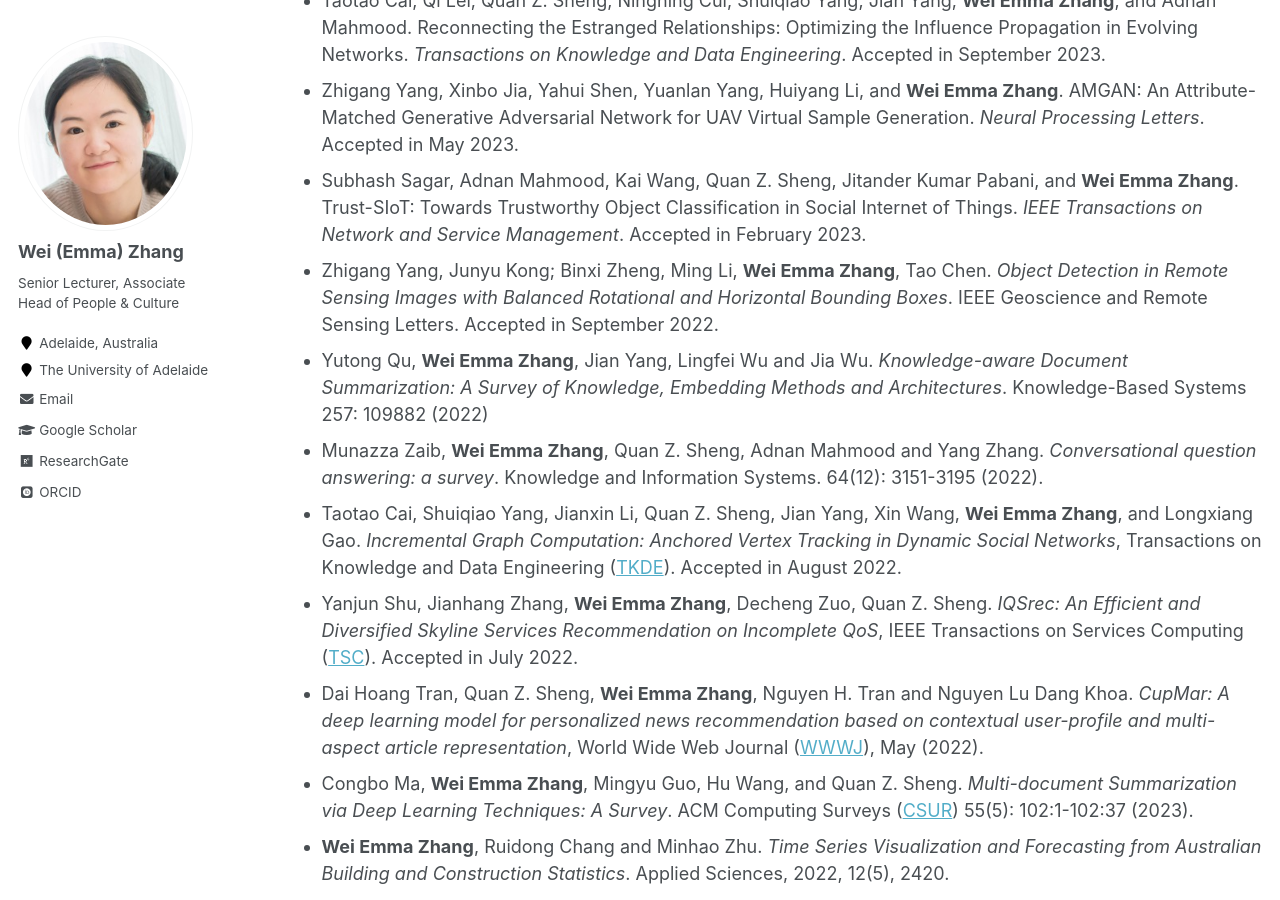
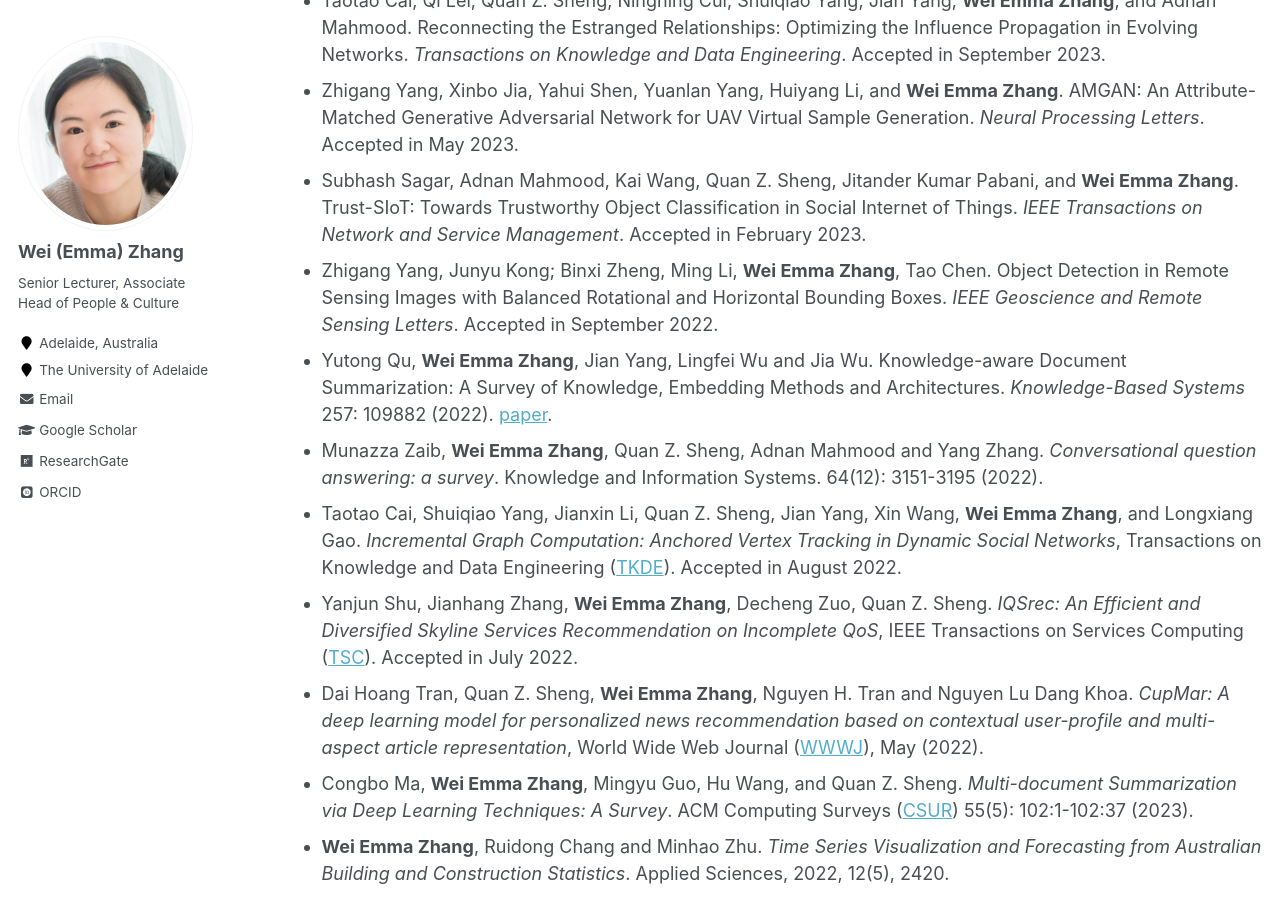
Before and after one commit to weiezhang/weiezhang.github.io, a Jekyll site: the page built from _pages/publications.md, in a window 1280 px wide and 900 px high, scrolled down 312 px. Built offline with Jekyll 4.4.1, drawn with Linux system fonts in a browser that asks for light colours; some web fonts are replaced.

Commit message:
Update publications.md

```diff
--- a/_pages/publications.md
+++ b/_pages/publications.md
@@ -14,8 +14,8 @@ author_profile: true
 <b>Wei Emma Zhang</b>, and Adnan Mahmood. Reconnecting the Estranged Relationships: Optimizing the Influence Propagation in Evolving Networks. *Transactions on Knowledge and Data Engineering*. Accepted in September 2023.
 - Zhigang Yang, Xinbo Jia, Yahui Shen, Yuanlan Yang, Huiyang Li, and <b>Wei Emma Zhang</b>. AMGAN: An Attribute-Matched Generative Adversarial Network for UAV Virtual Sample Generation. *Neural Processing Letters*. Accepted in May 2023.
 - Subhash Sagar, Adnan Mahmood, Kai Wang, Quan Z. Sheng, Jitander Kumar Pabani, and <b>Wei Emma Zhang</b>. Trust-SIoT: Towards Trustworthy Object Classification in Social Internet of Things. *IEEE Transactions on Network and Service Management*. Accepted in February 2023.
-- Zhigang Yang, Junyu Kong; Binxi Zheng, Ming Li, <b>Wei Emma Zhang</b>, Tao Chen. <i>Object Detection in Remote Sensing Images with Balanced Rotational and Horizontal Bounding Boxes</i>. IEEE Geoscience and Remote Sensing Letters. Accepted in September 2022.
-- Yutong Qu, <b>Wei Emma Zhang</b>, Jian Yang, Lingfei Wu and Jia Wu. <i>Knowledge-aware Document Summarization: A Survey of Knowledge, Embedding Methods and Architectures</i>. Knowledge-Based Systems 257: 109882 (2022)
+- Zhigang Yang, Junyu Kong; Binxi Zheng, Ming Li, <b>Wei Emma Zhang</b>, Tao Chen. Object Detection in Remote Sensing Images with Balanced Rotational and Horizontal Bounding Boxes. *IEEE Geoscience and Remote Sensing Letters*. Accepted in September 2022.
+- Yutong Qu, <b>Wei Emma Zhang</b>, Jian Yang, Lingfei Wu and Jia Wu. Knowledge-aware Document Summarization: A Survey of Knowledge, Embedding Methods and Architectures. *Knowledge-Based Systems* 257: 109882 (2022). [paper](https://www.sciencedirect.com/science/article/abs/pii/S0950705122009753).
 - Munazza Zaib, <b>Wei Emma Zhang</b>, Quan Z. Sheng, Adnan Mahmood and Yang Zhang. <i>Conversational question answering: a survey</i>.  Knowledge and Information Systems. 64(12): 3151-3195 (2022).
 - Taotao Cai, Shuiqiao Yang, Jianxin Li, Quan Z. Sheng, Jian Yang, Xin Wang, <b>Wei Emma Zhang</b>, and Longxiang Gao. <i>Incremental Graph Computation: Anchored Vertex Tracking in Dynamic Social Networks</i>, Transactions on Knowledge and Data Engineering (<a href="https://ieeexplore.ieee.org/xpl/RecentIssue.jsp?punumber=69">TKDE</a>). Accepted in August 2022.
 - Yanjun Shu, Jianhang Zhang, <b>Wei Emma Zhang</b>, Decheng Zuo, Quan Z. Sheng. <i>IQSrec: An Efficient and Diversified Skyline Services Recommendation on Incomplete QoS</i>, IEEE Transactions on Services Computing (<a href="https://ieeexplore.ieee.org/xpl/RecentIssue.jsp?punumber=4629386">TSC</a>). Accepted in July 2022.
```
